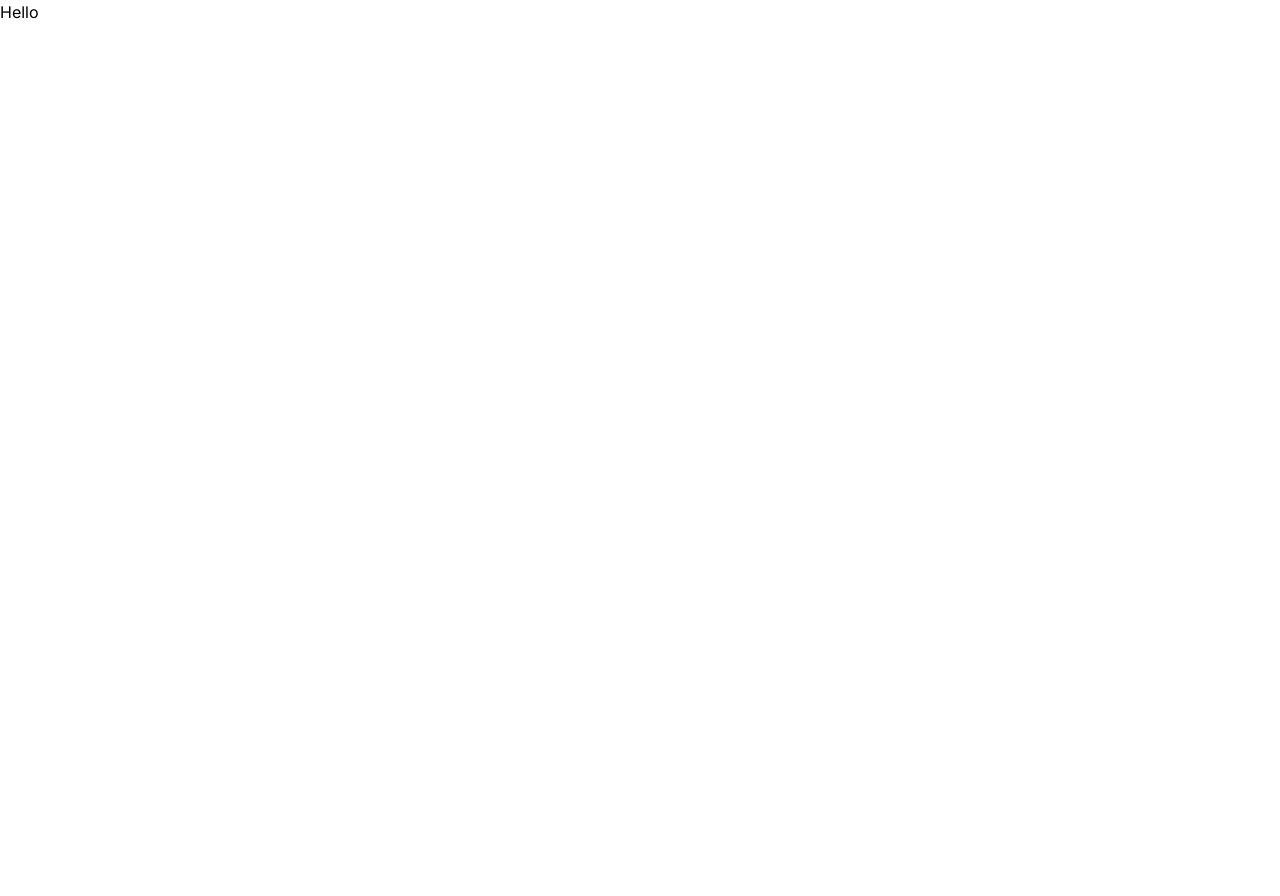
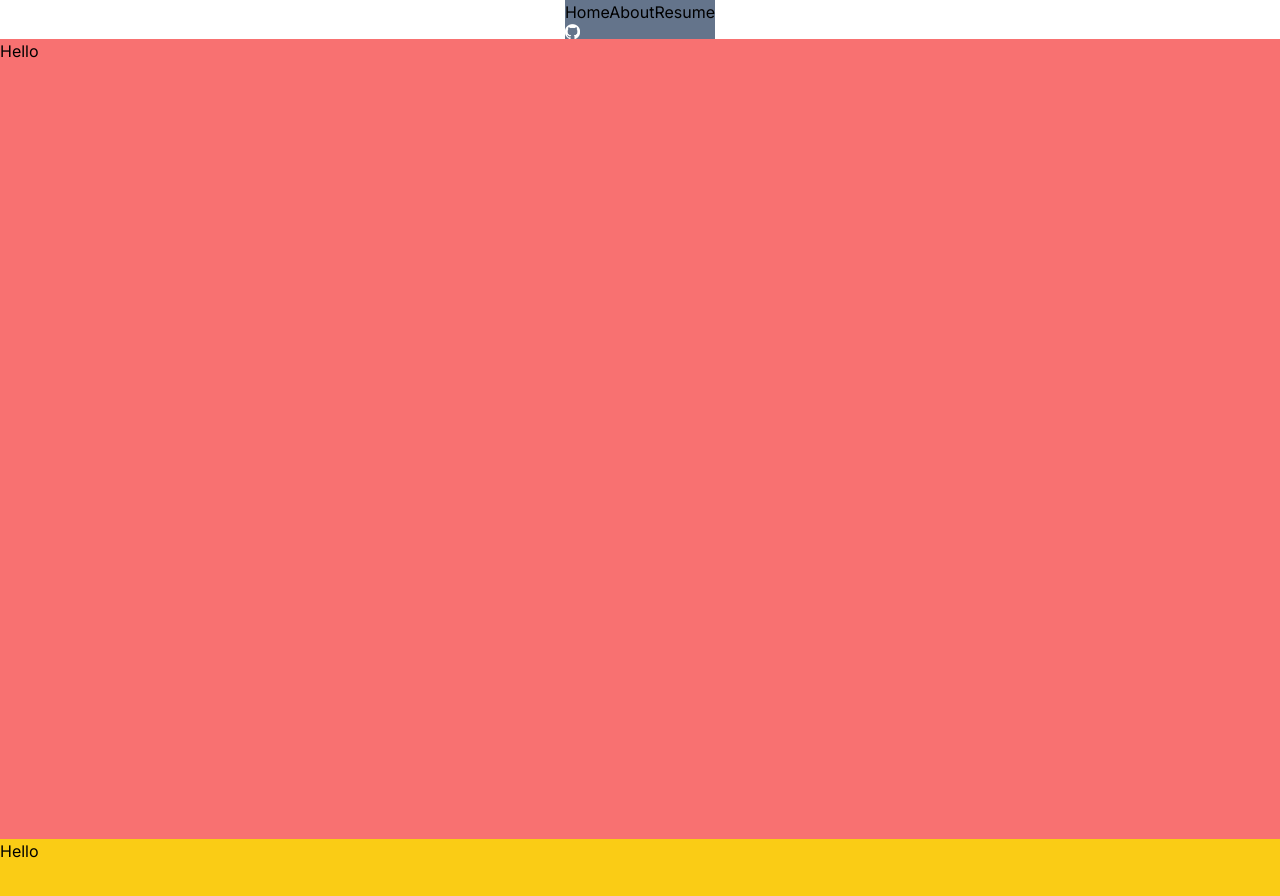
Before and after one commit to itsmeprinceyt/portfolio_itsmeprince, a Next.js app: page / in a window 1280 px wide. Shown: the top 896 px of the page. Before the commit the page ends 800 px from the top, so only its background shows below. Built offline with nearby package versions, Linux system fonts and the light colour scheme.

Commit message:
working on nav bar

```diff
--- /dev/null
+++ b/app/(components)/Navbar.jsx
@@ -0,0 +1,26 @@
+import Link from "next/link";
+import Image from "next/image";
+
+export default function Navbar() {
+    return (
+        <div className=" flex gap-4 justify-center items-center">
+            <div className="bg-slate-500">
+            <Link href="/">
+                Home
+            </Link>
+            <Link href="/about">
+                About
+            </Link>
+            <Link href="/resume">
+                Resume
+            </Link>
+            <Link href="https://github.com/itsmeprinceyt/portfolio_itsmeprince" target="_blank">
+                <Image src="/github-mark-white.png"
+                height={15}
+                width={15}
+                alt="github logo" />
+            </Link>
+            </div>
+        </div>
+    );
+}
--- a/app/layout.js
+++ b/app/layout.js
@@ -1,17 +1,22 @@
 import { Inter } from "next/font/google";
 import "./globals.css";
-
+import Navbar from "./(components)/Navbar.jsx";
 const inter = Inter({ subsets: ["latin"] });
 
 export const metadata = {
-  title: "Create Next App",
-  description: "Generated by create next app",
+  title: "ItsMe Prince - Portfolio",
+  description: "My Person Portfolio showcasing my skills and projects.",
 };
 
 export default function RootLayout({ children }) {
   return (
     <html lang="en">
-      <body className={inter.className}>{children}</body>
+      <body className={inter.className}>
+        <div className="flex flex-col">
+          <Navbar/>
+        {children}
+        </div>
+        </body>
     </html>
   );
 }
--- a/app/page.js
+++ b/app/page.js
@@ -3,7 +3,12 @@ import Image from "next/image";
 export default function Home() {
   return (
     <div>
+    <div className="min-h-screen bg-red-400">
       Hello
     </div>
+    <div className="min-h-screen bg-yellow-400">
+    Hello
+  </div>
+  </div>
   );
 }
```
Also changed, not shown: public/github-mark-white.png (added).
